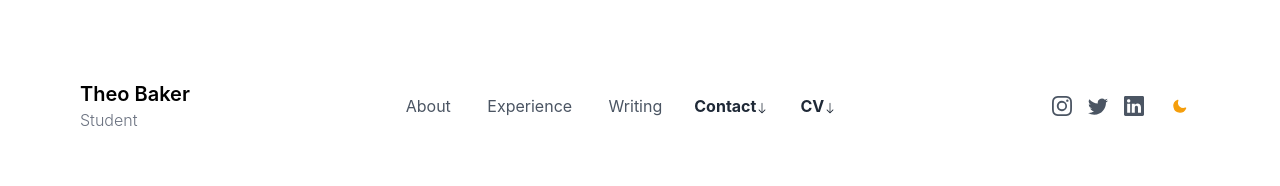
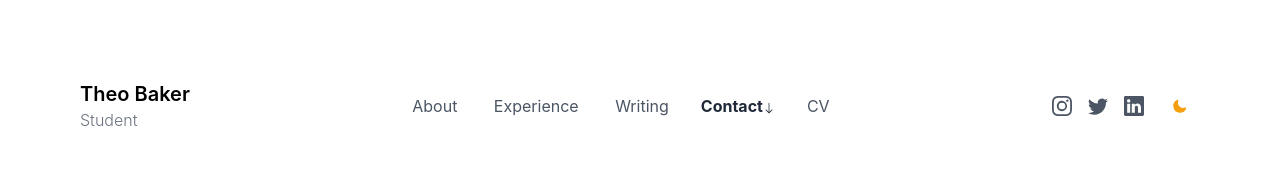
Before and after one commit to theobaker/personal-site, a Next.js app: page /contact in a window 1280 px wide. Shown: the top 186 px of the page. Built offline with nearby package versions, Linux system fonts and the light colour scheme.

Commit message:
fixed navbar bolding

```diff
--- a/components/Navbar.js
+++ b/components/Navbar.js
@@ -140,13 +140,13 @@ export default function Navbar() {
           <Link href="https://drive.google.com/file/d/1Cg-bs19BCxN5_bZeL_eLuSJhKaHp2iD8/view?usp=sharing">
             <a
               className={`text-base  ${
-                router.asPath === "/contact"
+                router.asPath === "/CV"
                   ? "text-gray-800 font-bold dark:text-gray-400"
                   : "text-gray-600 dark:text-gray-300 font-normal "
               }`}
             >
               CV
-              {router.asPath === "/contact" && (
+              {router.asPath === "/CV" && (
                 <svg
                   xmlns="http://www.w3.org/2000/svg"
                   width="16"
```
